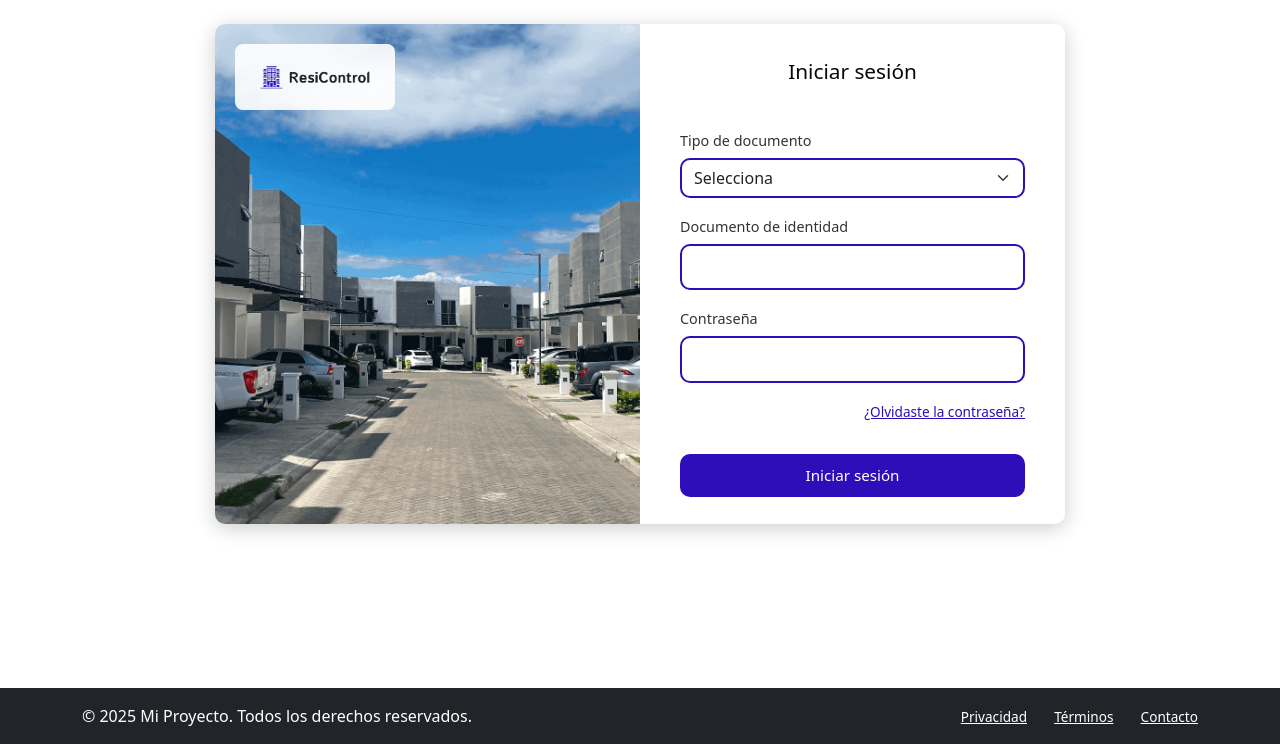
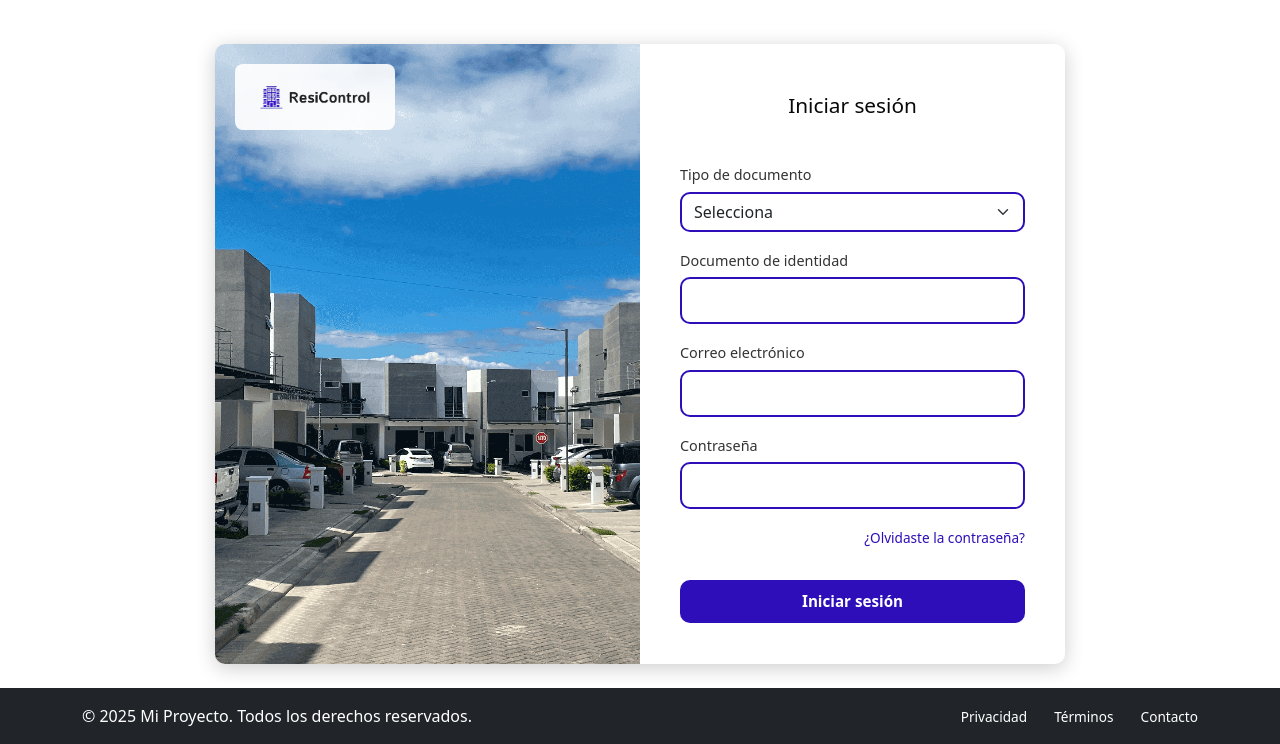
Before and after one commit to sofiaenciso20/ResiControl, a PHP site: page /login in a window 1280 px wide. Shown: the part 56-800 px from the top of the page. Run offline with PHP 8.4, Linux system fonts and the light colour scheme.

Commit message:
segundo commit

```diff
--- a/public/css/style.css
+++ b/public/css/style.css
@@ -63,6 +63,8 @@ body.body-login {
     height: 100%;
     justify-content: center;
     align-items: center;
+    padding: 20px;
+    overflow-y: auto; /* Permitir scroll si se necesita */
 }
 
 .login-card {
@@ -71,14 +73,15 @@ body.body-login {
     flex-direction: row;
     border-radius: 10px;
     overflow: hidden;
-    width: 900px;
+    max-width: 900px;
+    width: 100%;
+    min-height: 620px; /* ✅ Altura mínima más grande */
     box-shadow: 0 4px 20px rgba(0, 0, 0, 0.2);
-    position: relative;
 }
 
 .login-image {
     width: 50%;
-    background-image: url('../assets/img/img.png'); /* tu imagen de conjunto aquí */
+    background-image: url('../assets/img/img.png');
     background-size: cover;
     background-position: center;
     position: relative;
@@ -97,9 +100,14 @@ body.body-login {
 .login-form {
     width: 50%;
     padding: 40px;
+    display: flex;
+    flex-direction: column;
+    justify-content: center;
+    overflow-y: auto; /* ✅ Por si hay mucho contenido */
 }
 
-.form-control, .form-select {
+.form-control,
+.form-select {
     border: 2px solid #2d0eb8;
     border-radius: 10px;
 }
@@ -108,15 +116,28 @@ body.body-login {
     background-color: #2d0eb8;
     border: none;
     width: 100%;
-    padding: 10px;
+    padding: 12px;
     color: white;
+    font-weight: bold;
     border-radius: 10px;
+    transition: background-color 0.3s ease;
+}
+
+.btn-login:hover {
+    background-color: #1c0790;
 }
 
 a {
     color: #2d0eb8;
     font-size: 0.9rem;
+    text-decoration: none;
 }
+
+a:hover {
+    text-decoration: underline;
+}
+
+
 
 /* Estilos para recuperar contraseña*/
 body.body-recuperar {
--- a/views/components/login.php
+++ b/views/components/login.php
@@ -1,17 +1,7 @@
-<!DOCTYPE html>
-<html lang="es">
-<head>
-    <meta charset="UTF-8">
-    <title>ResiControl - Login</title>
-    <meta name="viewport" content="width=device-width, initial-scale=1">
-    <link href="https://cdn.jsdelivr.net/npm/bootstrap@5.3.0/dist/css/bootstrap.min.css" rel="stylesheet">
-    <link rel="stylesheet" href="/css/style.css">
 
-
-</head>
-<body class="body-login">
+<div class="body-login">
 <div class="login-wrapper">
-    <div class="login-card"+>
+    <div class="login-card">
         <div class="login-image">
             <div class="logo-superior">
                 <img src="assets/img/logo.png" alt="Logo ResiControl" style="height: 50px;">
@@ -41,6 +31,10 @@
                     <input type="text" name="documento" class="form-control" required>
                 </div>
                 <div class="mb-3">
+                    <label class="form-label">Correo electrónico</label>
+                    <input type="email" name="correo" class="form-control" required>
+                </div>
+                <div class="mb-3">
                     <label class="form-label">Contraseña</label>
                     <input type="password" name="contrasena" class="form-control" required>
                 </div>
@@ -52,5 +46,4 @@
         </div>
     </div>
 </div>
-</body>
-</html>
+            </div>
--- a/views/layout/main.php
+++ b/views/layout/main.php
@@ -14,7 +14,7 @@
 
     <!-- CSS de Bootstrap -->
     <link href="https://cdn.jsdelivr.net/npm/bootstrap@5.3.3/dist/css/bootstrap.min.css" rel="stylesheet">
-
+    <link rel="stylesheet" href="/css/style.css">
     <!-- JavaScript de Bootstrap (requiere Popper.js) -->
     <script src="https://cdn.jsdelivr.net/npm/@popperjs/core@2.11.8/dist/umd/popper.min.js"></script>
     <script src="https://cdn.jsdelivr.net/npm/bootstrap@5.3.3/dist/js/bootstrap.min.js"></script>
```
Also changed, not shown: views/components/recuperar_contra.php (+2 -12 lines), views/components/sobre_nosotros.php (+2 -12 lines).
